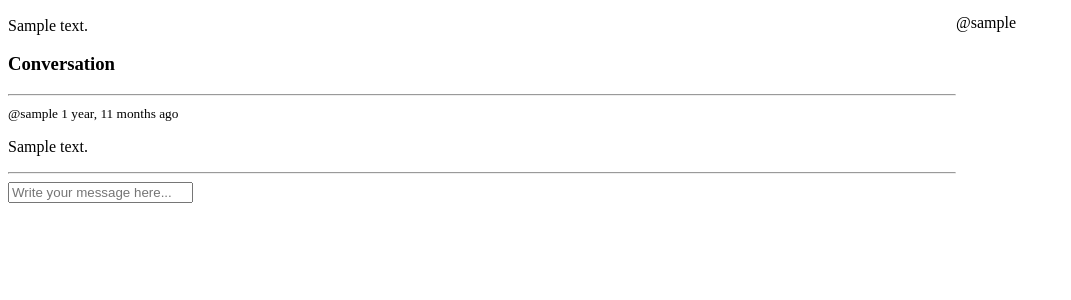
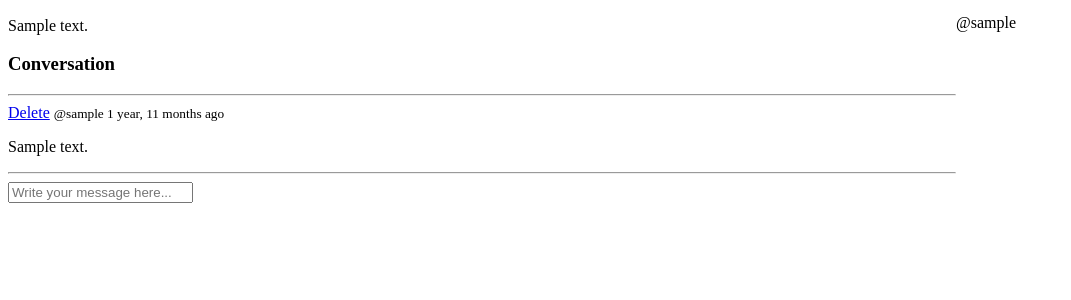
Before and after one commit to dilshadt101/StudyBud, a Django app: page /room/1 in a window 1280 px wide. Shown: the part 250-550 px from the top of the page, without its empty margins (0-1071 px from the left). Run offline with Django 4.2, Linux system fonts and the light colour scheme; a user stored in the database is signed in; tables that the repository leaves empty hold one stand-in row (values such as "Sample post").

Commit message:
delete message in a room

```diff
--- a/base/templates/base/room.html
+++ b/base/templates/base/room.html
@@ -19,6 +19,9 @@
             <hr>
             {% for message in room_messages %}
             <div>
+                {% if request.user ==  message.user %}
+                    <a href="{% url 'delete-message' message.id %}">Delete</a>
+                {% endif %}
                 <small>@{{message.user}} {{message.created|timesince}} ago</small>
                 <p>{{message.body}}</p>
                 <hr>
--- a/base/urls.py
+++ b/base/urls.py
@@ -11,4 +11,5 @@ urlpatterns = [
     path('create-room/', views.create_room, name='create-room'),
     path('update-room/<str:pk>/', views.update_room, name='update-room'),
     path('delete-room/<str:pk>/', views.delete_room, name='delete-room'),
- ]
+    path('delete-message/<str:pk>/', views.delete_message, name='delete-message'),
+]
--- a/base/views.py
+++ b/base/views.py
@@ -86,6 +86,7 @@ def room(request, pk):
             room=room,
             body=request.POST.get('body')
         )
+        room.participants.add(request.user)
         return redirect('room', pk=room.id)
 
     context = {'room': room, 'room_messages': room_messages, 'participants': participants}
@@ -133,3 +134,15 @@ def delete_room(request, pk):
         room.delete()
         return redirect('home')
     return render(request, 'base/delete.html', {'obj': room})
+
+
+def delete_message(request, pk):
+    message = Message.objects.get(id=pk)
+
+    if request.user != message.user:
+        return HttpResponse('You are not allowed here !!!')
+
+    if request.method == 'POST':
+        message.delete()
+        return redirect('home')
+    return render(request, 'base/delete.html', {'obj': message})
```
